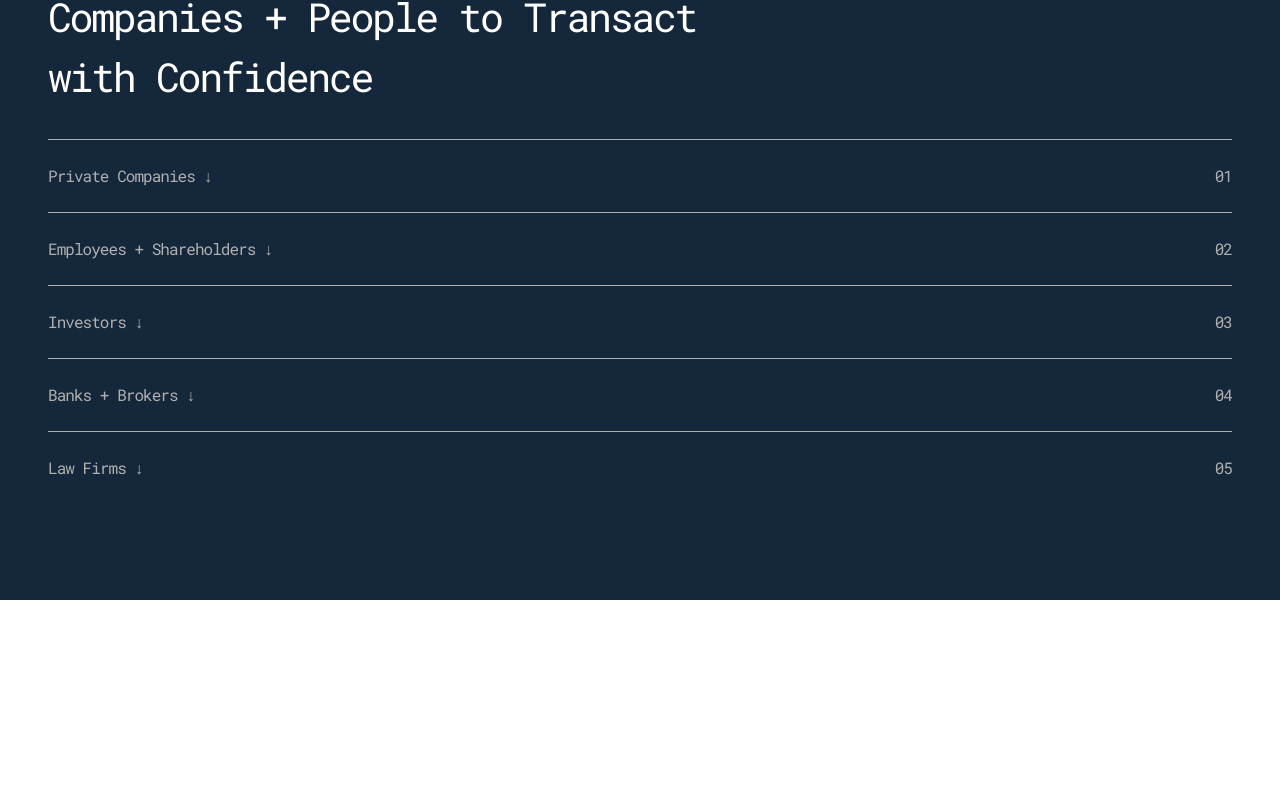
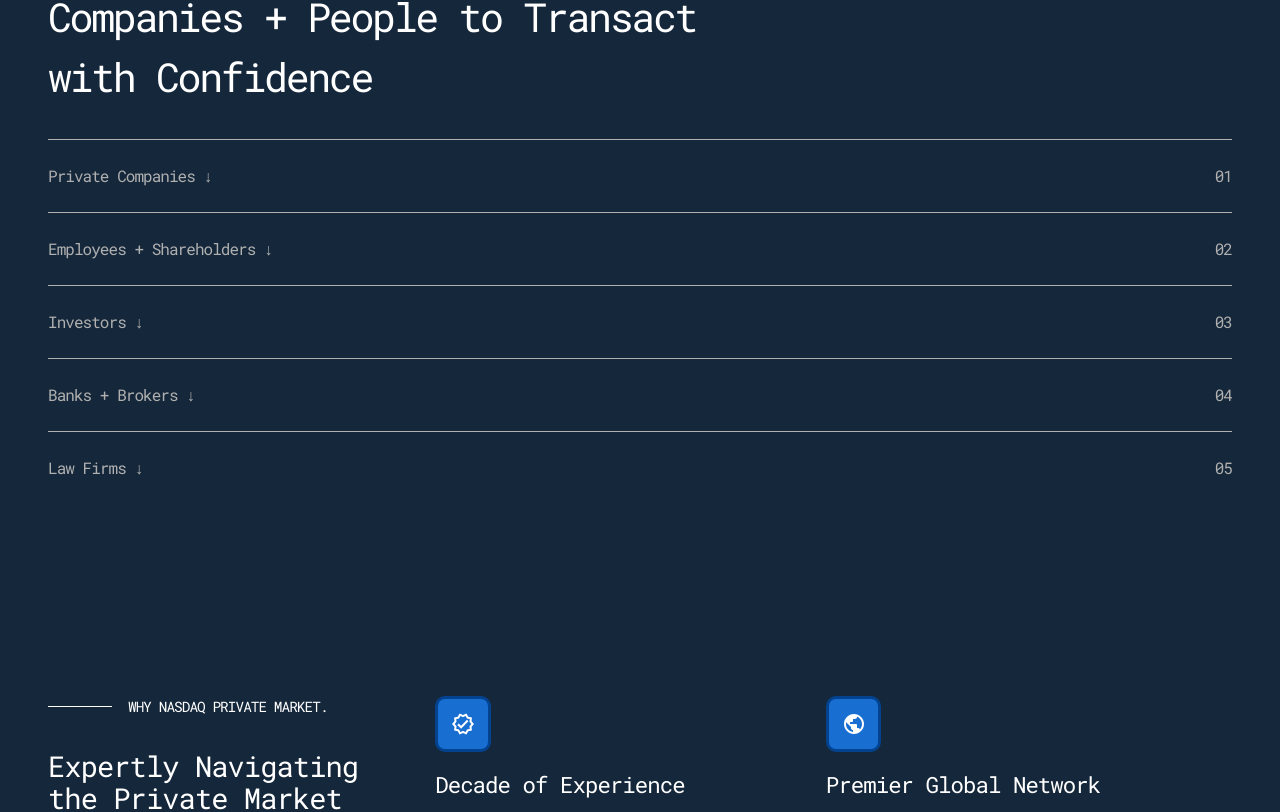
Before and after one commit to Jiaying330/Nasdaq-Private-Market, a React (Vite) app in the folder nasdaq-private-market/: page / in a window 1280 px wide. Shown: the part 1985-2797 px from the top of the page. Before the commit the page ends 2585 px from the top, so only its background shows below. Built offline with nearby package versions, Linux system fonts and the light colour scheme.

Commit message:
why section

```diff
--- a/nasdaq-private-market/package.json
+++ b/nasdaq-private-market/package.json
@@ -12,8 +12,9 @@
   "dependencies": {
     "@emotion/react": "^11.13.3",
     "@emotion/styled": "^11.13.0",
-    "@mui/icons-material": "^6.0.2",
+    "@mui/icons-material": "^6.1.0",
     "@mui/material": "^6.0.2",
+    "@types/material-ui": "^0.21.17",
     "react": "^18.3.1",
     "react-dom": "^18.3.1"
   },
--- a/nasdaq-private-market/src/App.css
+++ b/nasdaq-private-market/src/App.css
@@ -2,6 +2,7 @@
   --color-blue-1: #196ed2;
   --color-blue-2: #0d1722;
   --color-blue-3: #15273a;
+  --color-blue-4: #02428e;
 
   --text-color-2: #b0b0b0;
 
@@ -77,6 +78,13 @@ h2 {
 h3 {
   /* color: white; */
   font-size: 1.8rem;
+  line-height: 2rem;
+  font-weight: 400;
+}
+
+h4 {
+  font-size: 1.4rem;
+  font-weight: 400;
 }
 
 p {
--- a/nasdaq-private-market/src/components/Assets/Sections/Sections.tsx
+++ b/nasdaq-private-market/src/components/Assets/Sections/Sections.tsx
@@ -1,12 +1,14 @@
 import ProductSection from "./ProductSection/ProductSection";
 import ServiceSection from "./ServiceSection/ServiceSection";
 import "./Section.scss";
+import WhySection from "./WhySection/WhySection";
 
 export default function Sections() {
   return (
     <>
       <ProductSection />
       <ServiceSection />
+      <WhySection />
     </>
   );
 }
--- /dev/null
+++ b/nasdaq-private-market/src/components/Assets/Sections/WhySection/InfoGrid/InfoGrid.scss
@@ -0,0 +1,21 @@
+.info {
+  margin-bottom: 1rem;
+  & > * {
+    margin-bottom: 1rem;
+  }
+  &__icon {
+    background-color: var(--color-blue-1);
+    padding: 0.8rem;
+    border: 3px solid var(--color-blue-4);
+    border-radius: 10px;
+    line-height: 0;
+    width: fit-content;
+    & > svg {
+      stroke-width: 1;
+    }
+  }
+  &__content {
+    color: var(--text-color-2);
+    font-size: 0.9rem;
+  }
+}
--- /dev/null
+++ b/nasdaq-private-market/src/components/Assets/Sections/WhySection/InfoGrid/InfoGrid.tsx
@@ -0,0 +1,23 @@
+import "./InfoGrid.scss";
+import { SvgIconComponent } from "@mui/icons-material";
+
+type propType = {
+  icon: SvgIconComponent;
+  heading: string;
+  infos: string[];
+};
+export default function InfoGrid(prop: propType) {
+  return (
+    <div className="info">
+      <div className="info__icon">
+        <prop.icon />
+      </div>
+      <h4>{prop.heading}</h4>
+      <ul className="info__content">
+        {prop.infos.map((info) => (
+          <li>{info}</li>
+        ))}
+      </ul>
+    </div>
+  );
+}
--- /dev/null
+++ b/nasdaq-private-market/src/components/Assets/Sections/WhySection/WhySection.scss
@@ -0,0 +1,20 @@
+.section__why {
+  display: flex;
+  color: white;
+  gap: 2rem;
+
+  &-title {
+    max-width: 30%;
+    & > * {
+      margin-bottom: 2rem;
+    }
+  }
+  &-infos {
+    display: flex;
+    gap: 2rem;
+    flex-wrap: wrap;
+    & > * {
+      flex: 0 0 45%;
+    }
+  }
+}
--- /dev/null
+++ b/nasdaq-private-market/src/components/Assets/Sections/WhySection/WhySection.tsx
@@ -0,0 +1,57 @@
+import ArrowButtonFilled from "../../ArrowButtonFilled/ArrowButtonFilled";
+import { Headline } from "../../SectionHead/SectionHead";
+import VerifiedOutlinedIcon from "@mui/icons-material/VerifiedOutlined";
+import PublicOutlinedIcon from "@mui/icons-material/PublicOutlined";
+import QueryStatsOutlinedIcon from "@mui/icons-material/QueryStatsOutlined";
+import LanguageOutlinedIcon from "@mui/icons-material/LanguageOutlined";
+import "./WhySection.scss";
+import InfoGrid from "./InfoGrid/InfoGrid";
+
+export default function WhySection() {
+  return (
+    <section className="section section__why">
+      <div className="section__why-title">
+        <Headline headline="Why Nasdaq Private Market." />
+        <h3>
+          Expertly Navigating the Private Market with Disruptive Technology +
+          Dedicated Product Specialists
+        </h3>
+        <ArrowButtonFilled text="Sign Up" />
+      </div>
+      <div className="section__why-infos">
+        <InfoGrid
+          icon={VerifiedOutlinedIcon}
+          heading="Decade of Experience"
+          infos={[
+            "Ten years of delivering shareholder, employee, investor, and leadership team solutions",
+            "Precisely trading private company stock pre-IPO and uncovering actionable market data",
+          ]}
+        />
+        <InfoGrid
+          icon={PublicOutlinedIcon}
+          heading="Premier Global Network"
+          infos={[
+            "Network of private companies, employees, shareholders, investors, banks, and brokers",
+            "Clients driven to trusted trading platform for ability to connect credible buyers and sellers",
+          ]}
+        />
+        <InfoGrid
+          icon={QueryStatsOutlinedIcon}
+          heading="Tech-Forward"
+          infos={[
+            "Proprietary, next-generation private market technology, software, infrastructure, and connectivity",
+            "Trading marketplace, company liquidity programs, and settlement powered by advanced trading tools",
+          ]}
+        />
+        <InfoGrid
+          icon={LanguageOutlinedIcon}
+          heading="Data-Driven"
+          infos={[
+            "High information platform sourcing trade data, valuations, and market intelligence",
+            "Market structure commentary, industry trend analysis, benchmarks, and financial products",
+          ]}
+        />
+      </div>
+    </section>
+  );
+}
--- a/nasdaq-private-market/src/components/Navbar/Navbar.scss
+++ b/nasdaq-private-market/src/components/Navbar/Navbar.scss
@@ -1,4 +1,7 @@
 .navbar {
+  position: sticky;
+  top: 0;
+  z-index: 1000;
   height: 5.5rem;
   width: 100%;
   display: flex;
```
Also changed, not shown: 1 other file (tests, documents, lock files or other folders).
